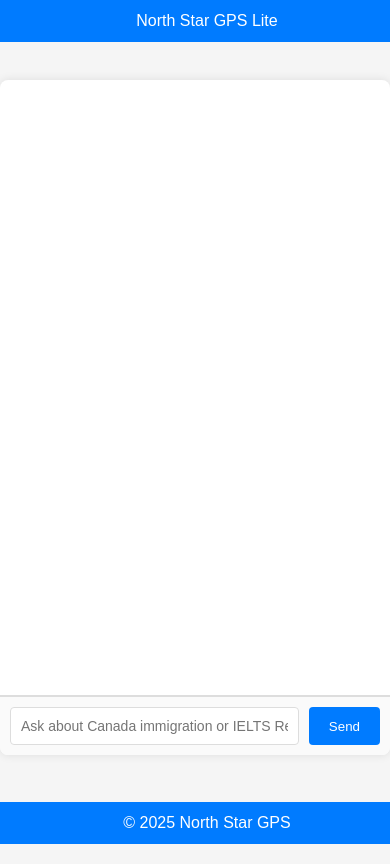
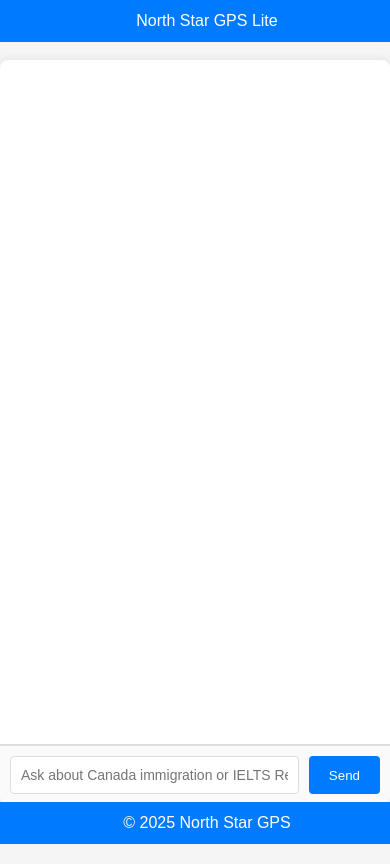
Before and after one commit to GrumpyMonkey10TO1/northstar-netlify, a plain HTML site: page index.html in a window 390 px wide. Drawn offline with Linux system fonts and the light colour scheme.

Commit message:
Update index.html

```diff
--- a/index.html
+++ b/index.html
@@ -5,6 +5,8 @@
   <meta name="viewport" content="width=device-width, initial-scale=1.0"/>
   <title>North Star GPS Lite</title>
   <style>
+    :root { --chrome-pad: 100px; }
+
     body {
       font-family: Arial, sans-serif;
       background:#f5f5f5;
@@ -12,7 +14,9 @@
       padding:0;
     }
 
-    header.custom-header, footer.custom-footer {
+    /* Your site header and footer, demo only. If you already have them in WP, you do not need these tags. */
+    header.custom-header, footer.custom-footer,
+    header.elementor-location-header, footer.elementor-location-footer {
       background:#007bff;
       color:#fff;
       text-align:center;
@@ -21,11 +25,17 @@
       width:100%;
       left:0;
       z-index:1000;
-      transition: transform 0.3s ease;
+      transition: transform 0.3s ease, opacity 0.2s ease;
+      will-change: transform;
     }
+    header.custom-header, header.elementor-location-header { top:0; }
+    footer.custom-footer, footer.elementor-location-footer { bottom:0; }
 
-    header.custom-header { top:0; }
-    footer.custom-footer { bottom:0; }
+    /* Hidden state */
+    .chrome-hidden header.custom-header,
+    .chrome-hidden header.elementor-location-header { transform: translateY(-100%); opacity:0; pointer-events:none; }
+    .chrome-hidden footer.custom-footer,
+    .chrome-hidden footer.elementor-location-footer { transform: translateY(100%); opacity:0; pointer-events:none; }
 
     #container {
       width:100%;
@@ -37,14 +47,16 @@
       display:flex;
       flex-direction:column;
       height:80vh;
-      margin:80px auto; /* leaves space for header/footer */
+      margin:80px auto; /* desktop default spacing */
+      transition: margin 0.3s ease, height 0.2s ease;
     }
 
     #chat {
       flex:1;
       padding:10px;
-      overflow-y:auto;
+      overflow-y:auto;     /* this is the scroller in your UI */
       border-bottom:1px solid #ddd;
+      -webkit-overflow-scrolling: touch;
     }
 
     .message { margin:6px 0; }
@@ -86,9 +98,20 @@
     }
 
     #send:disabled { background:#aaa; cursor:not-allowed; }
+
+    /* Mobile sizing that reacts to header/footer visibility */
+    @media (max-width: 768px) {
+      /* Header and footer are fixed, so leave room by default */
+      body.chrome-visible #container { height: calc(100dvh - var(--chrome-pad)); margin: 60px auto; }
+      body.chrome-hidden  #container { height: 100dvh; margin: 10px auto; }
+
+      /* Start in visible state */
+      body:not(.chrome-hidden):not(.chrome-visible) #container { height: calc(100dvh - var(--chrome-pad)); margin: 60px auto; }
+    }
   </style>
 </head>
-<body>
+<body class="chrome-visible">
+  <!-- If you already have a theme header/footer, you can remove these two demo tags -->
   <header class="custom-header">North Star GPS Lite</header>
 
   <div id="container">
@@ -100,6 +123,7 @@
     </div>
   </div>
 
+  <!-- If you already have a theme header/footer, you can remove this demo tag -->
   <footer class="custom-footer">© 2025 North Star GPS</footer>
 
   <script>
@@ -146,27 +170,76 @@
     sendBtn.addEventListener("click", sendMessage);
     input.addEventListener("keypress", e => { if (e.key === "Enter") sendMessage(); });
 
-    // Hide header/footer on scroll for mobile only
-    if (window.innerWidth <= 768) {
-      let lastScrollTop = 0;
-      const header = document.querySelector("header.custom-header");
-      const footer = document.querySelector("footer.custom-footer");
+    // Hide header and footer on scroll, mobile only, works with window or chat scroller
+    (function hideOnScrollMobile() {
+      const mq = window.matchMedia('(max-width: 768px)');
+      const header = document.querySelector('header.custom-header') ||
+                     document.querySelector('header.elementor-location-header') ||
+                     document.querySelector('header');
+      const footer = document.querySelector('footer.custom-footer') ||
+                     document.querySelector('footer.elementor-location-footer') ||
+                     document.querySelector('footer');
 
-      window.addEventListener("scroll", function() {
-        let scrollTop = window.pageYOffset || document.documentElement.scrollTop;
+      if (!header || !footer) return;
 
-        if (scrollTop > lastScrollTop) {
-          // scrolling down → hide
-          header.style.transform = "translateY(-100%)";
-          footer.style.transform = "translateY(100%)";
-        } else {
-          // scrolling up → show
-          header.style.transform = "translateY(0)";
-          footer.style.transform = "translateY(0)";
-        }
-        lastScrollTop = scrollTop <= 0 ? 0 : scrollTop;
-      });
-    }
+      let enabled = false;
+      let last = 0;
+      let ticking = false;
+
+      const getY = () =>
+        (chat && chat.scrollHeight > chat.clientHeight ? chat.scrollTop : 0) ||
+        window.pageYOffset ||
+        document.documentElement.scrollTop ||
+        document.body.scrollTop ||
+        0;
+
+      const onScroll = () => {
+        if (!enabled) return;
+        if (ticking) return;
+        ticking = true;
+        requestAnimationFrame(() => {
+          const y = getY();
+          const goingDown = y > last;
+          last = y < 0 ? 0 : y;
+
+          if (goingDown && y > 5) {
+            document.body.classList.add('chrome-hidden');
+            document.body.classList.remove('chrome-visible');
+          } else {
+            document.body.classList.add('chrome-visible');
+            document.body.classList.remove('chrome-hidden');
+          }
+          ticking = false;
+        });
+      };
+
+      const attach = () => {
+        if (enabled) return;
+        enabled = true;
+        last = getY();
+        document.body.classList.add('chrome-visible');
+        document.body.classList.remove('chrome-hidden');
+
+        // Listen to both window and chat scroller
+        window.addEventListener('scroll', onScroll, { passive: true });
+        if (chat) chat.addEventListener('scroll', onScroll, { passive: true });
+      };
+
+      const detach = () => {
+        if (!enabled) return;
+        enabled = false;
+        window.removeEventListener('scroll', onScroll);
+        if (chat) chat.removeEventListener('scroll', onScroll);
+        // Ensure visible on desktop
+        document.body.classList.add('chrome-visible');
+        document.body.classList.remove('chrome-hidden');
+      };
+
+      mq.addEventListener ? mq.addEventListener('change', e => e.matches ? attach() : detach())
+                          : mq.addListener(e => e.matches ? attach() : detach());
+
+      if (mq.matches) attach(); else detach();
+    })();
   </script>
 </body>
 </html>
```
